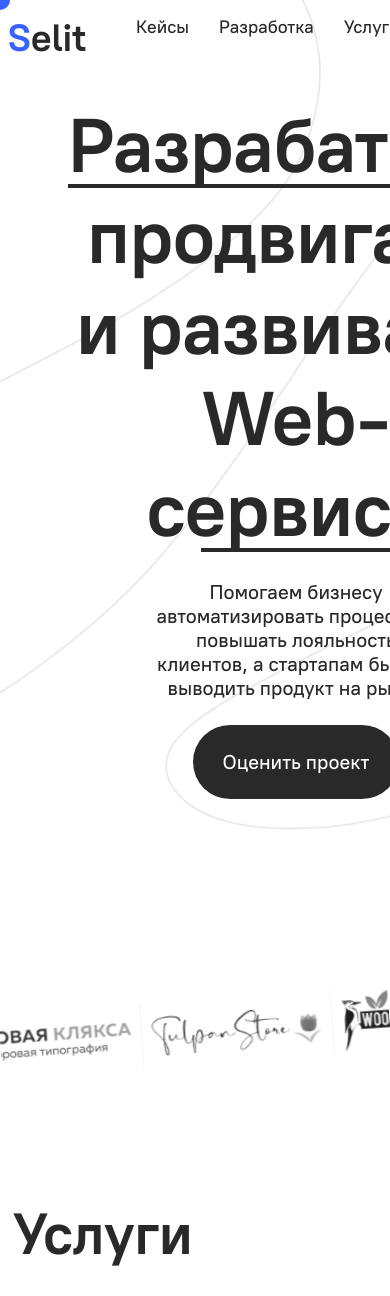
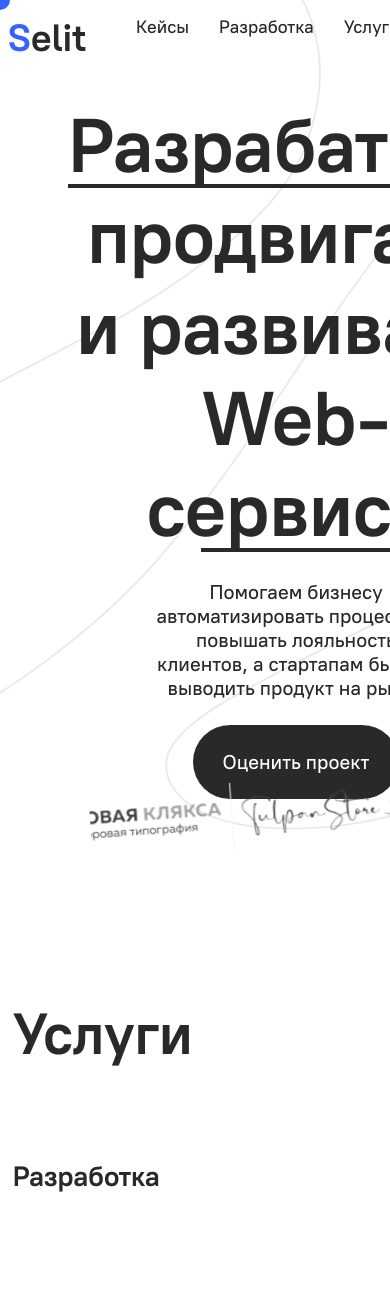
Before and after one commit to Centick/Selit, a Vue app: page / in a window 390 px wide. Shown: the top 1296 px of the page. Built offline with nearby package versions, Linux system fonts and the light colour scheme.

Commit message:
edit ranner line

```diff
--- a/src/components/MarqueeComponent.vue
+++ b/src/components/MarqueeComponent.vue
@@ -77,7 +77,8 @@
     }
     .marquee_parent{
         width: 100%;
-        position: relative;
+        position: absolute;
+        bottom: 20px;
     }
     h1 {
         font-size: 2em;
@@ -176,7 +177,7 @@
         }
         .marquee_parent{
             width: 100%;
-            position: relative;
+            position: absolute;
             padding: 100px 0;
         }
     }
--- a/src/views/HomeView.vue
+++ b/src/views/HomeView.vue
@@ -6,10 +6,11 @@
                 <h1 class="h1 banner_h1"><span class="line">Разрабатываем</span>, продвигаем и развиваем <span class="line">Web-сервисы</span></h1>
                 <p>Помогаем бизнесу автоматизировать процессы и повышать лояльность клиентов, а стартапам быстро выводить продукт на рынок</p>
                 <button class="btn"><span class="h6 span_btn">Оценить проект</span></button>
+                <MarqueeComponent></MarqueeComponent>
             </div>
         </section>
 
-        <MarqueeComponent></MarqueeComponent>
+
 
         <section class="section">
             <div class="container grid grid-column">
@@ -457,6 +458,7 @@
 <style scoped>
     .section-banner{
         min-height: 100vh;
+        position: relative;
     }
     .section-banner::before{
         content: '';
```
